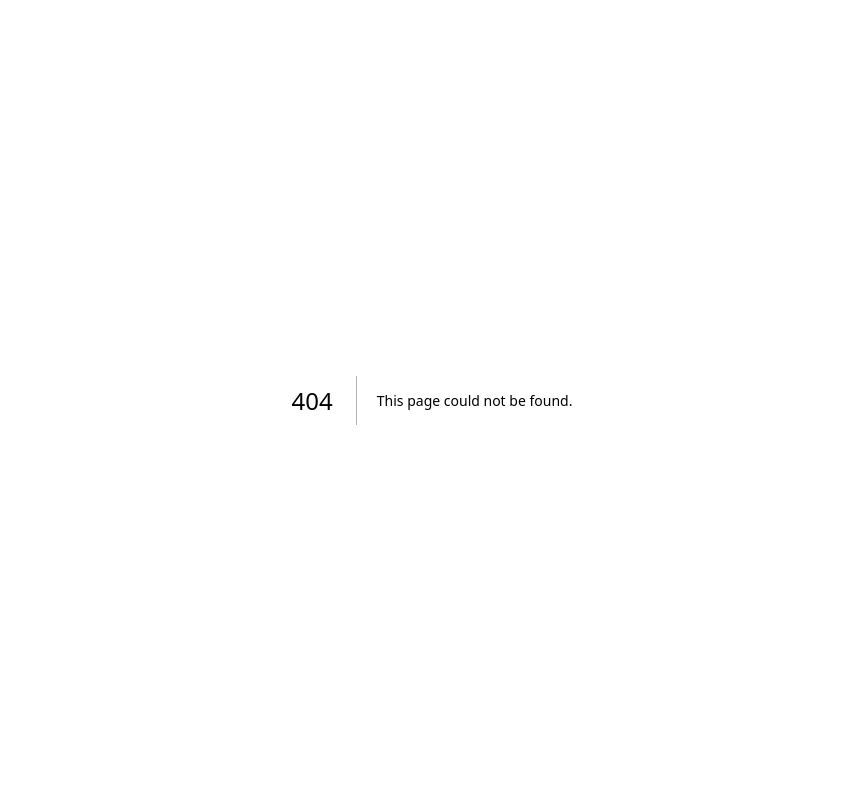
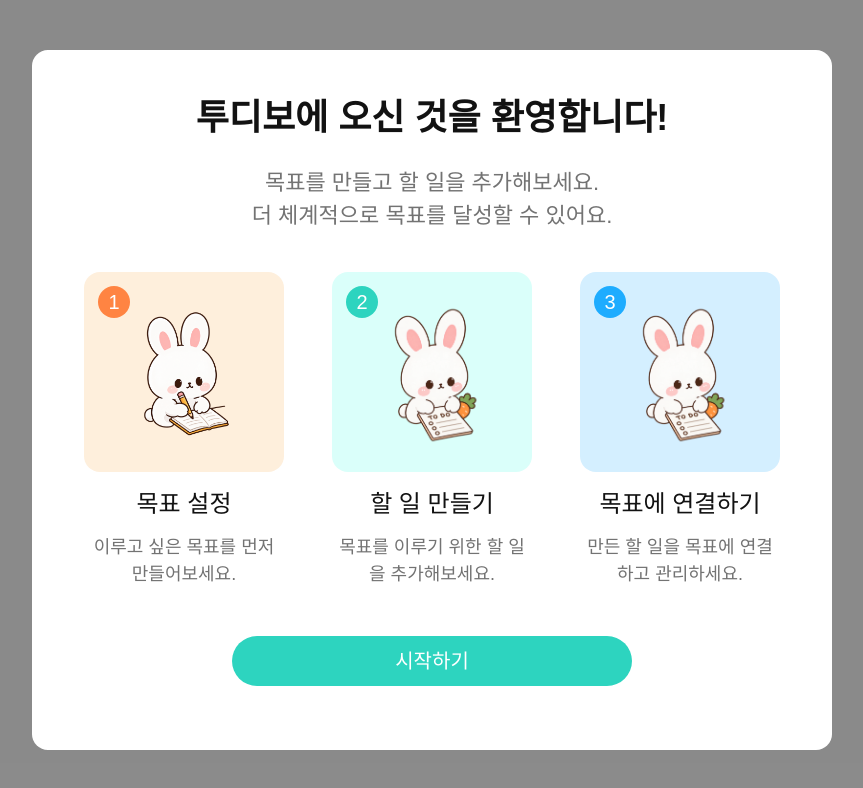
Before and after one commit to Todivo/Todivo, a Next.js app: page /landing in a window 1280 px wide. Before the commit this address had no page. Shown: the top 788 px of the page, without its empty margins (208-1071 px from the left). Built offline with nearby package versions, Linux system fonts and the light colour scheme; a web font is replaced by a local one.

Commit message:
feat: 랜딩 페이지 구현

```diff
--- a/src/app/globals.css
+++ b/src/app/globals.css
@@ -42,8 +42,9 @@ body {
   --color-text-primary: #121212;
   --color-text-secondary: #737373;
   --color-modal-badge: #feefdc;
-  --color-modal-blue: #d4efff;
-  --color-modal-blue: #ff8442;
+  --color-modal-skyblue: #d4efff;
+  --color-modal-blue: #1eacff;
+  --color-modal-orange: #ff8442;
   --color-foreground: var(--foreground);
   --color-background: var(--background);
 }
--- /dev/null
+++ b/src/app/landing/_components/Landing.tsx
@@ -0,0 +1,100 @@
+"use client";
+
+import Image from "next/image";
+
+export default function LandingPage() {
+  interface Step {
+    id: number;
+    number: string;
+    image: string;
+    imageSize: number;
+    title: string;
+    desc: string;
+    bgcolor: string;
+    circle: string;
+  }
+  const steps: Step[] = [
+    {
+      id: 1,
+      number: "1",
+      image: "/images/landing-goal.png",
+      imageSize: 300,
+      title: "목표 설정",
+      desc: "이루고 싶은 목표를 먼저 만들어보세요.",
+      bgcolor: "#feefdc",
+      circle: "#ff8442",
+    },
+    {
+      id: 2,
+      number: "2",
+      image: "/images/landing-todo.png",
+      imageSize: 150,
+      title: "할 일 만들기",
+      desc: "목표를 이루기 위한 할 일을 추가해보세요.",
+      bgcolor: "#dafffa",
+      circle: "#2dd4bf",
+    },
+    {
+      id: 3,
+      number: "3",
+      image: "/images/landing-todo.png",
+      imageSize: 150,
+      title: "목표에 연결하기",
+      desc: "만든 할 일을 목표에 연결하고 관리하세요.",
+      bgcolor: "#d4efff",
+      circle: "#1EACFF",
+    },
+  ];
+  return (
+    <>
+      <main className="flex h-full w-full items-center justify-center bg-foreground/50">
+        <section className="h-175 w-200 rounded-2xl bg-background">
+          <h1 className="pt-12 text-center font-pretendard text-4xl font-semibold text-text-primary">
+            투디보에 오신 것을 환영합니다!
+          </h1>
+          <p className="pt-7 text-center font-pretendard text-[22px] text-text-secondary">
+            목표를 만들고 할 일을 추가해보세요. <br />더 체계적으로 목표를
+            달성할 수 있어요.
+          </p>
+          <ol className="flex justify-between justify-center gap-12 font-pretendard">
+            {steps.map((item) => {
+              return (
+                <li key={item.id}>
+                  <div
+                    className="relative mt-10 flex h-50 w-50 items-center justify-center rounded-2xl"
+                    style={{ backgroundColor: item.bgcolor }}
+                  >
+                    <span
+                      className="absolute top-3.5 left-3.5 flex h-8 w-8 items-center justify-center rounded-full text-[20px] text-background"
+                      style={{ backgroundColor: item.circle }}
+                    >
+                      {item.number}
+                    </span>
+                    <Image
+                      src={item.image}
+                      alt="목표 만들기"
+                      width={item.imageSize}
+                      height={item.imageSize}
+                    />
+                  </div>
+
+                  <div className="w-50">
+                    <h2 className="mt-4 text-center text-2xl">{item.title}</h2>
+                    <p className="mt-3.5 text-center text-[18px] text-text-secondary">
+                      {item.desc}
+                    </p>
+                  </div>
+                </li>
+              );
+            })}
+          </ol>
+          <button className="mx-auto mt-12 block h-12.5 w-100 cursor-pointer justify-center rounded-4xl bg-primary">
+            <p className="font-pretendard text-[20px] text-background">
+              시작하기
+            </p>
+          </button>
+        </section>
+      </main>
+    </>
+  );
+}
--- /dev/null
+++ b/src/app/landing/page.tsx
@@ -0,0 +1,5 @@
+import Landing from "./_components/Landing";
+
+export default function LandingPage() {
+  return <Landing />;
+}
--- a/src/app/layout.tsx
+++ b/src/app/layout.tsx
@@ -30,7 +30,7 @@ export default function RootLayout({
       lang="ko"
       className={`h-full ${baloo.variable} ${pretendard.variable}`}
     >
-      <body>{children}</body>
+      <body className="h-full">{children}</body>
     </html>
   );
 }
```
Also changed, not shown: public/images/landing-goal.png (added), public/images/landing-todo.png (added).
